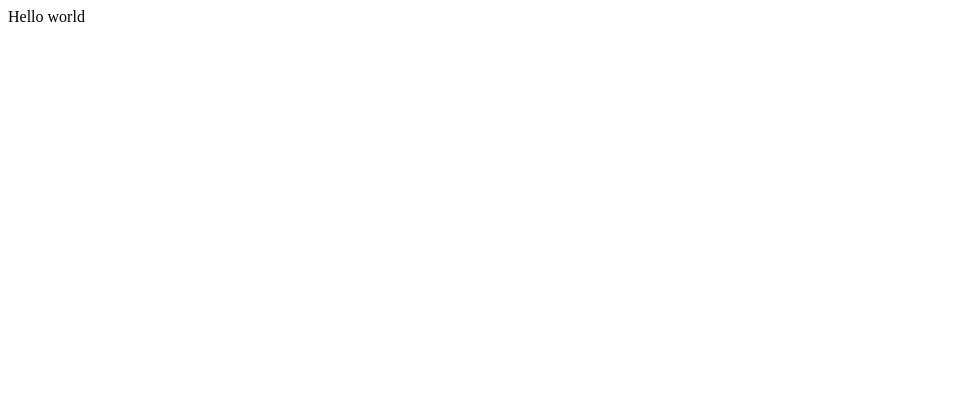
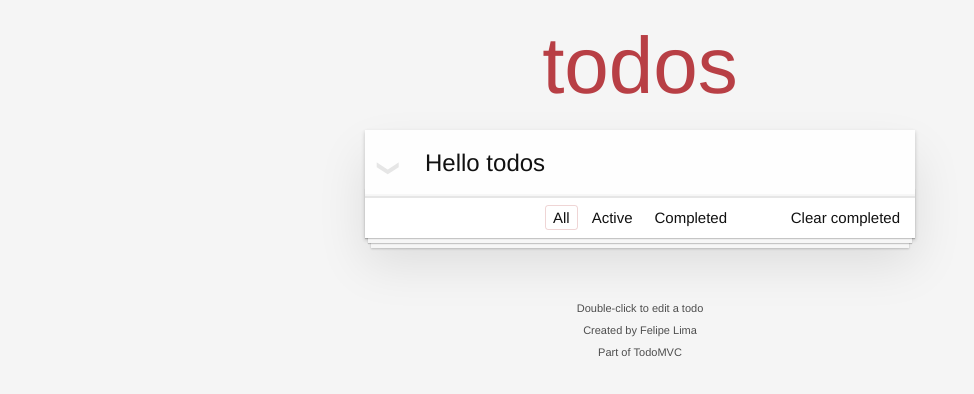
Before and after one commit to flplima/todomvc-nextjs-xstate, a Next.js app: page / in a window 1280 px wide. Shown: the top 394 px of the page, without its empty margins (0-974 px from the left). Built offline with nearby package versions, Linux system fonts and the light colour scheme.

Commit message:
chore: Update home page

```diff
--- a/pages/index.tsx
+++ /dev/null
@@ -1,3 +0,0 @@
-export default function Home() {
-  return <div>Hello world</div>;
-}
--- /dev/null
+++ b/src/pages/index.tsx
@@ -0,0 +1,45 @@
+import { NewTodoInput, TodoList } from "src/components";
+
+export default function Home() {
+  return (
+    <>
+      <section className="todoapp">
+        <header className="header">
+          <h1>todos</h1>
+          <NewTodoInput />
+        </header>
+        <section className="main">
+          <input id="toggle-all" className="toggle-all" type="checkbox" />
+          <label htmlFor="toggle-all">Mark all as complete</label>
+          <TodoList />
+        </section>
+        <footer className="footer">
+          <span className="todo-count"></span>
+          <ul className="filters">
+            <li>
+              <a href="#/" className="selected">
+                All
+              </a>
+            </li>
+            <li>
+              <a href="#/active">Active</a>
+            </li>
+            <li>
+              <a href="#/completed">Completed</a>
+            </li>
+          </ul>
+          <button className="clear-completed">Clear completed</button>
+        </footer>
+      </section>
+      <footer className="info">
+        <p>Double-click to edit a todo</p>
+        <p>
+          Created by <a href="https://github.com/flplima">Felipe Lima</a>
+        </p>
+        <p>
+          Part of <a href="http://todomvc.com">TodoMVC</a>
+        </p>
+      </footer>
+    </>
+  );
+}
```
